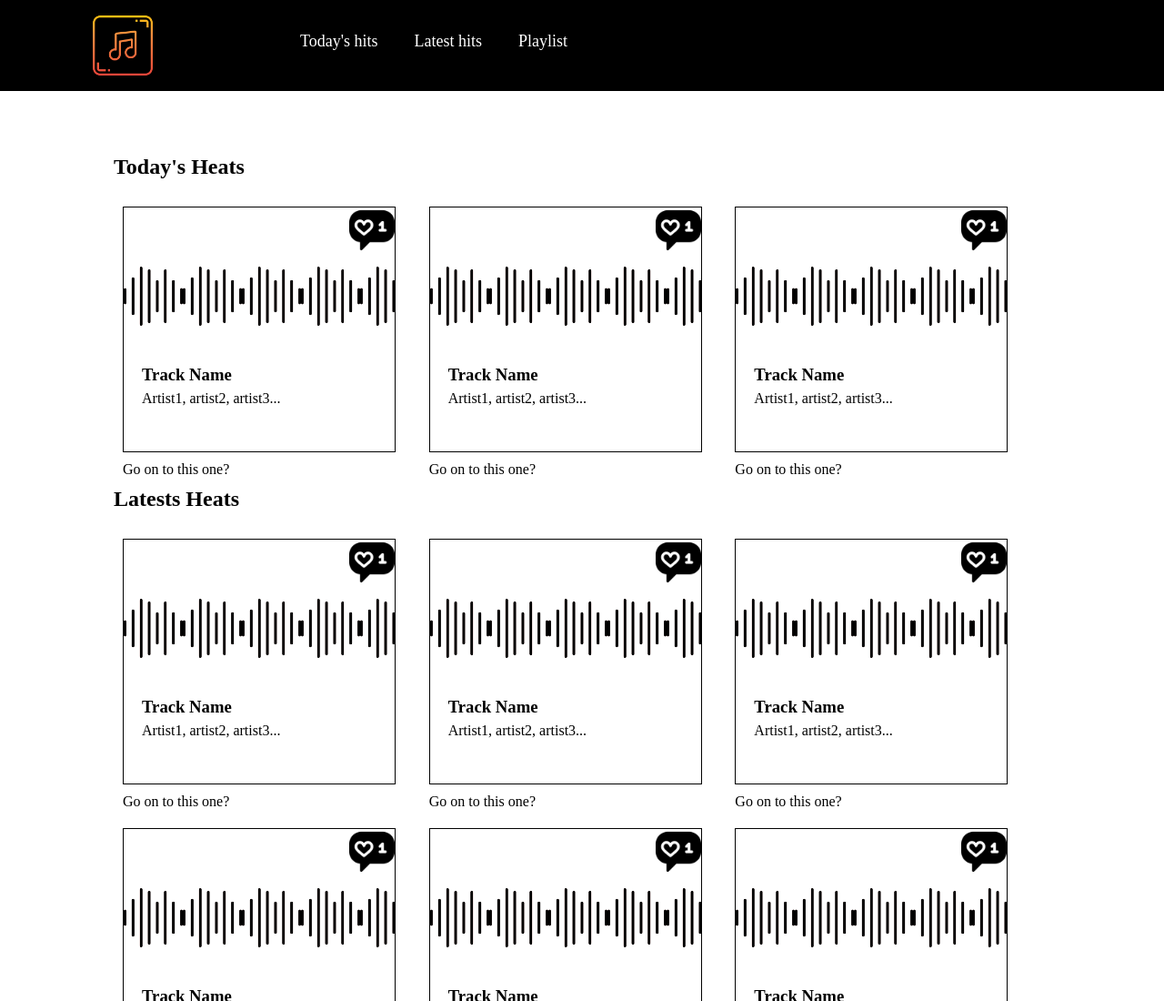
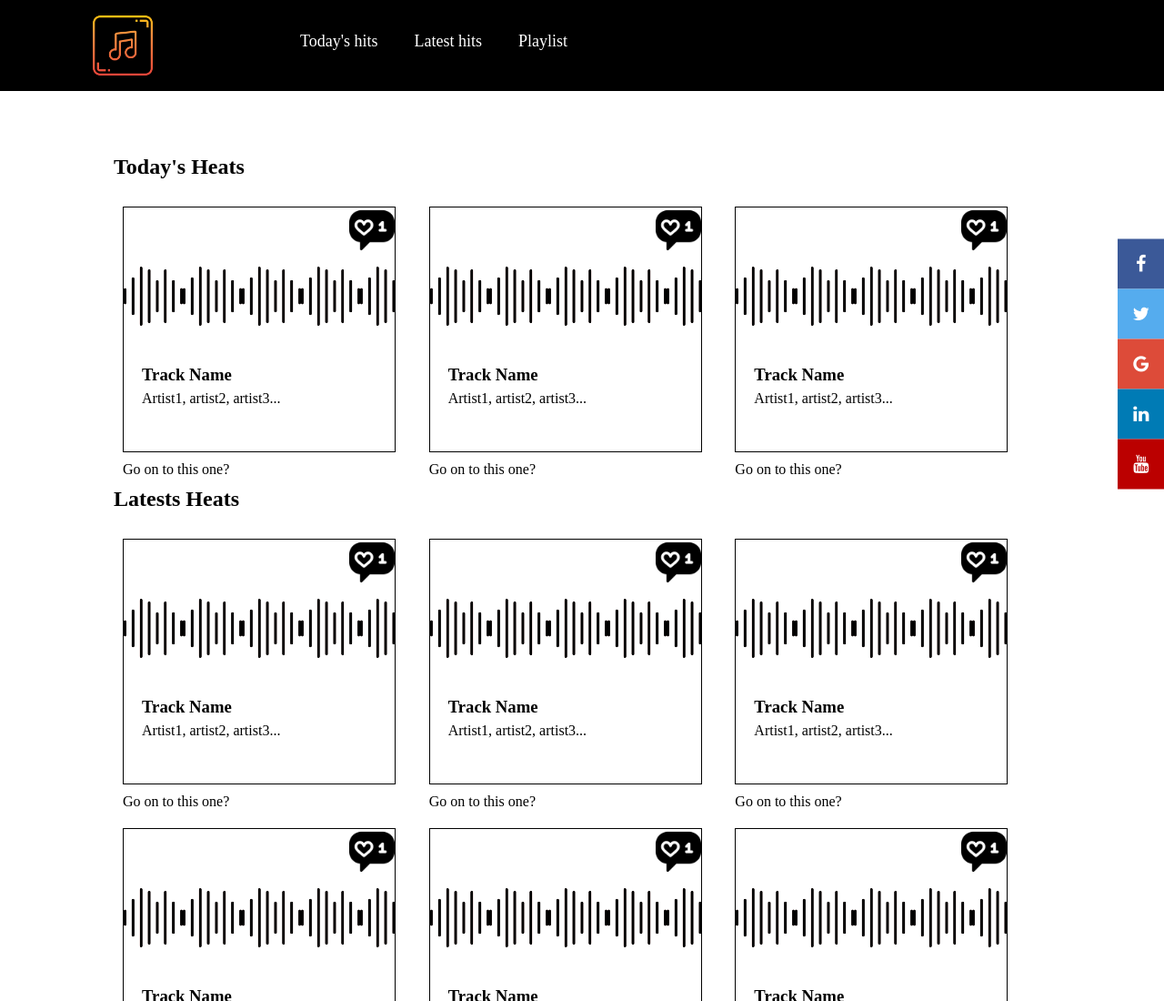
Before and after one commit to nodri09/Homework-5, a plain HTML site: page index.html in a window 1280 px wide. Shown: the top 1100 px of the page at 91% size. Drawn offline with Linux system fonts and the light colour scheme.

Commit message:
Added Social icon-bar on the right; Added comments

```diff
--- a/css/styles.css
+++ b/css/styles.css
@@ -50,6 +50,53 @@ header > nav.top_menu > ul > li > a {
     text-decoration: none;
     color: white;
 }
+
+/* Social icon-bar */
+.icon-bar {
+    position: fixed;
+    top: 50%;
+    right: 0%;
+    transform: translateY(-50%);
+}
+
+
+.icon-bar a {
+    display: block;
+    text-align: center;
+    padding: 16px;
+    transition: all 0.3s ease;
+    color: white;
+    font-size: 20px;
+}
+
+.icon-bar a:hover {
+    background-color: #000;
+}
+
+.facebook {
+    background: #3B5998;
+    color: white;
+  }
+
+  .twitter {
+    background: #55ACEE;
+    color: white;
+  }
+
+  .google {
+    background: #dd4b39;
+    color: white;
+  }
+
+  .linkedin {
+    background: #007bb5;
+    color: white;
+  }
+
+  .youtube {
+    background: #bb0000;
+    color: white;
+  }
 
 /* Main section of the index page */
 main {
--- a/index.html
+++ b/index.html
@@ -4,10 +4,13 @@
     <meta charset="UTF-8">
     <meta http-equiv="X-UA-Compatible" content="IE=edge">
     <meta name="viewport" content="width=device-width, initial-scale=1.0">
+    <link rel="stylesheet" href="https://cdnjs.cloudflare.com/ajax/libs/font-awesome/4.7.0/css/font-awesome.min.css">
     <link rel="stylesheet" href="css/styles.css" />
     <title>Albums</title>
 </head>
 <body>
+
+    <!-- Header -->
     <header>
         <nav class="top_menu">
             <h1>
@@ -22,7 +25,17 @@
         </nav>
     </header>
 
+    <!-- Social icon-bar -->
+    <div class="icon-bar">
+        <a href="www.facebook.com" class="facebook"><i class="fa fa-facebook"></i></a>
+        <a href="www.twitter.com" class="twitter"><i class="fa fa-twitter"></i></a>
+        <a href="www.google.com" class="google"><i class="fa fa-google"></i></a>
+        <a href="www.linkedin.com" class="linkedin"><i class="fa fa-linkedin"></i></a>
+        <a href="www.youtube.com" class="youtube"><i class="fa fa-youtube"></i></a>
+    </div>
 
+
+    <!-- Main body -->
     <main>
 
         <h2 class="todays_heats">Today's Heats</h2>
@@ -142,6 +155,7 @@
         </div>
     </main>
 
+    <!-- Footer -->
     <footer>
         <nav class="bottom_menu">
             <h1>
```
Also changed, not shown: music_page.html (+15 -3 lines).
